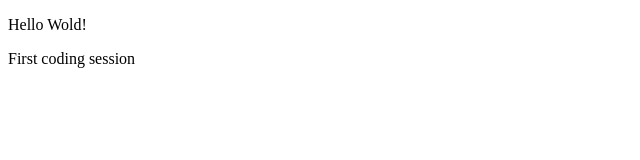
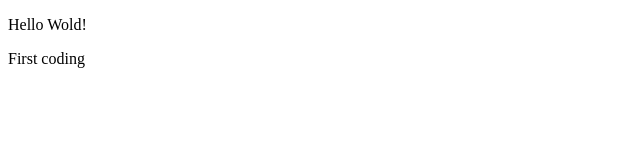
Before and after one commit to StefaniyaM/first_repo2024, a plain HTML site: page index.html in a window 1280 px wide. Shown: the full height of the page, 0-640 px from the left. Drawn offline with Linux system fonts and the light colour scheme.

Commit message:
Updated paragraph

```diff
--- a/index.html
+++ b/index.html
@@ -19,7 +19,7 @@
       <p class="browsehappy">You are using an <strong>outdated</strong> browser. Please <a href="#">upgrade your browser</a> to improve your experience.</p>
     <![endif]-->
   <p>Hello Wold!</p>
-  <p>First coding session</p>
+  <p>First coding</p>
   <script src="" async defer></script>
 </body>
 
```
